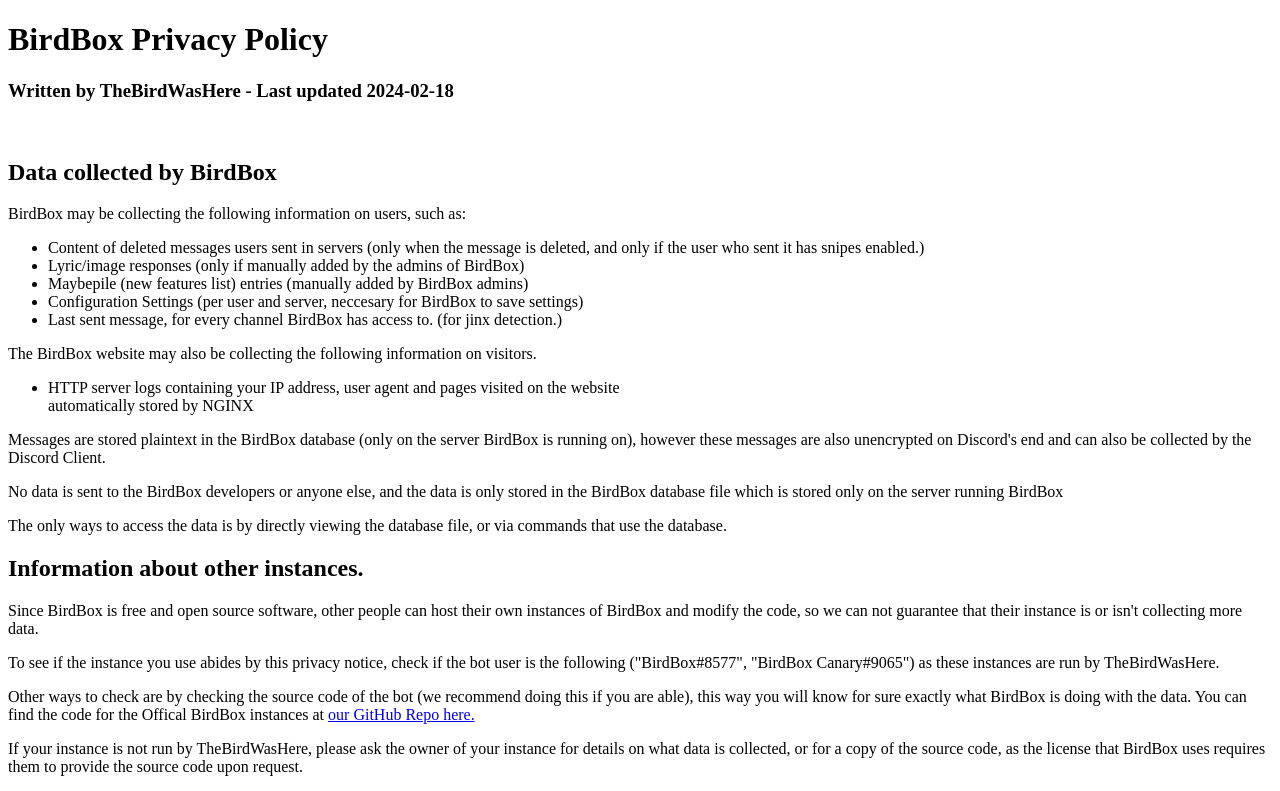
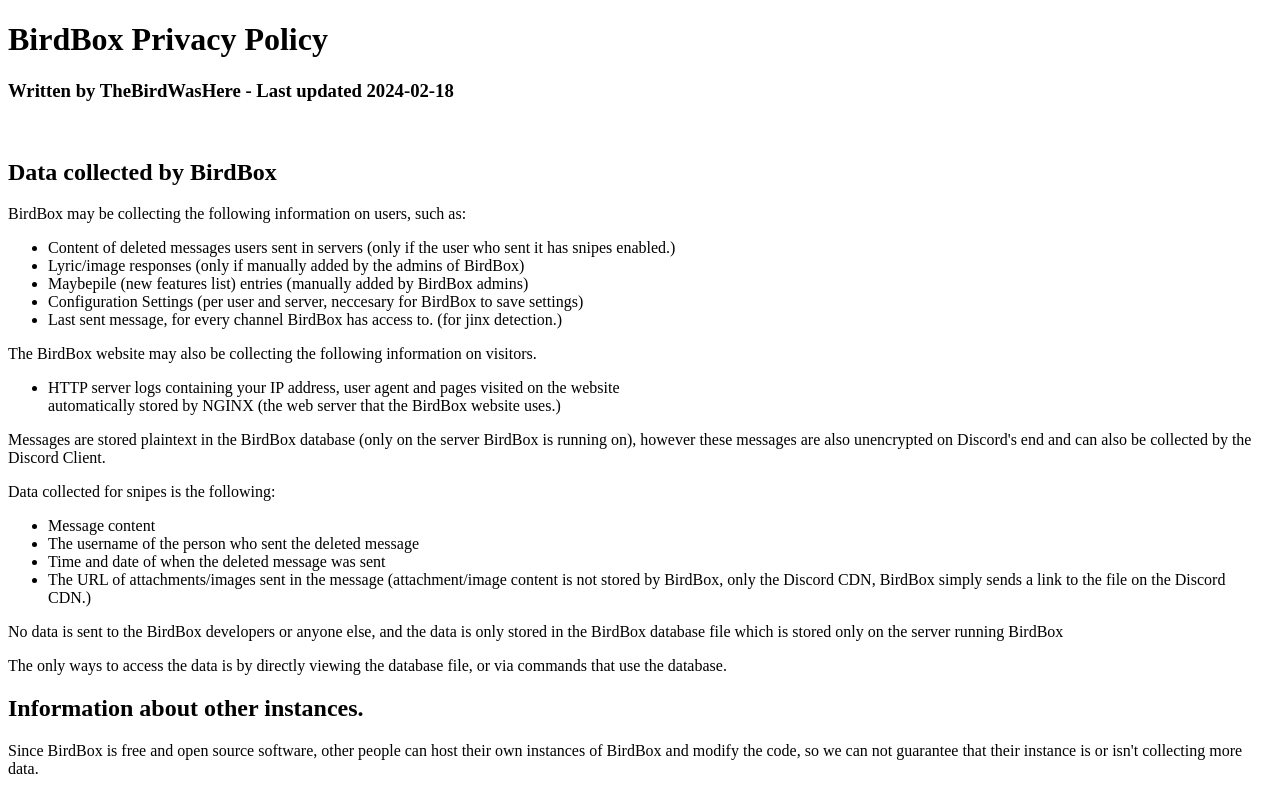
Before and after one commit to thebirdwashere/tbwh-website, a plain HTML site: page birdbox/privacy.html in a window 1280 px wide. Shown: the top 791 px of the page. Drawn offline with Linux system fonts and the light colour scheme.

Commit message:
Update BirdBox Privacy Policy
added info about snipe content storage and fixed grammar mistakes

```diff
--- a/birdbox/privacy.html
+++ b/birdbox/privacy.html
@@ -16,7 +16,7 @@
             <p>BirdBox may be collecting the following information on users, such as:</p>
             <ul>
                 <li>
-                    Content of deleted messages users sent in servers (only when the message is deleted, and only if the user who sent it has snipes enabled.)
+                    Content of deleted messages users sent in servers (only if the user who sent it has snipes enabled.)
                 </li>
                 <li>
                     Lyric/image responses (only if manually added by the admins of BirdBox)
@@ -35,12 +35,26 @@
             <ul>
                 <li>
                     HTTP server logs containing your IP address, user agent and pages visited on the website
-                    <br>automatically stored by NGINX
+                    <br>automatically stored by NGINX (the web server that the BirdBox website uses.)
                 </li>
             </ul>
             <p>Messages are stored plaintext in the BirdBox database (only on the server BirdBox is running on),
                 however these messages are also unencrypted on Discord's end and can also be collected by the Discord Client.
             </p>
+            <p>Data collected for snipes is the following:</p>
+            <ul>
+                <li>
+                    Message content
+                </li>
+                <li>
+                    The username of the person who sent the deleted message
+                </li>
+                <li>
+                    Time and date of when the deleted message was sent
+                </li>
+                <li>The URL of attachments/images sent in the message (attachment/image content is not stored by BirdBox, only the Discord CDN,
+                    BirdBox simply sends a link to the file on the Discord CDN.)</li>
+            </ul>
             <p>No data is sent to the BirdBox developers or anyone else, and the data is only stored in the BirdBox database file which is stored only on the server running BirdBox</p>
             <p>The only ways to access the data is by directly viewing the database file, or via commands that use the database.</p>
             <h2>Information about other instances.</h2>
@@ -56,7 +70,7 @@
             <p>If your instance is not run by TheBirdWasHere, please ask the owner of your instance for details on what data is collected,
                 or for a copy of the source code, as the license that BirdBox uses requires them to provide the source code upon request.
             </p>
-            <h3>BirdBox is licensed under the GNU General Public License v3.0, if you would like more information about this license, visit the link below
+            <h3>BirdBox is licensed under the GNU General Public License v3.0, if you would like more information about this license, visit the link below.
             </h3>
             <a href="https://www.gnu.org/licenses/gpl-3.0.en.html">https://www.gnu.org/licenses/gpl-3.0.en.html</a>
         </header>
```
